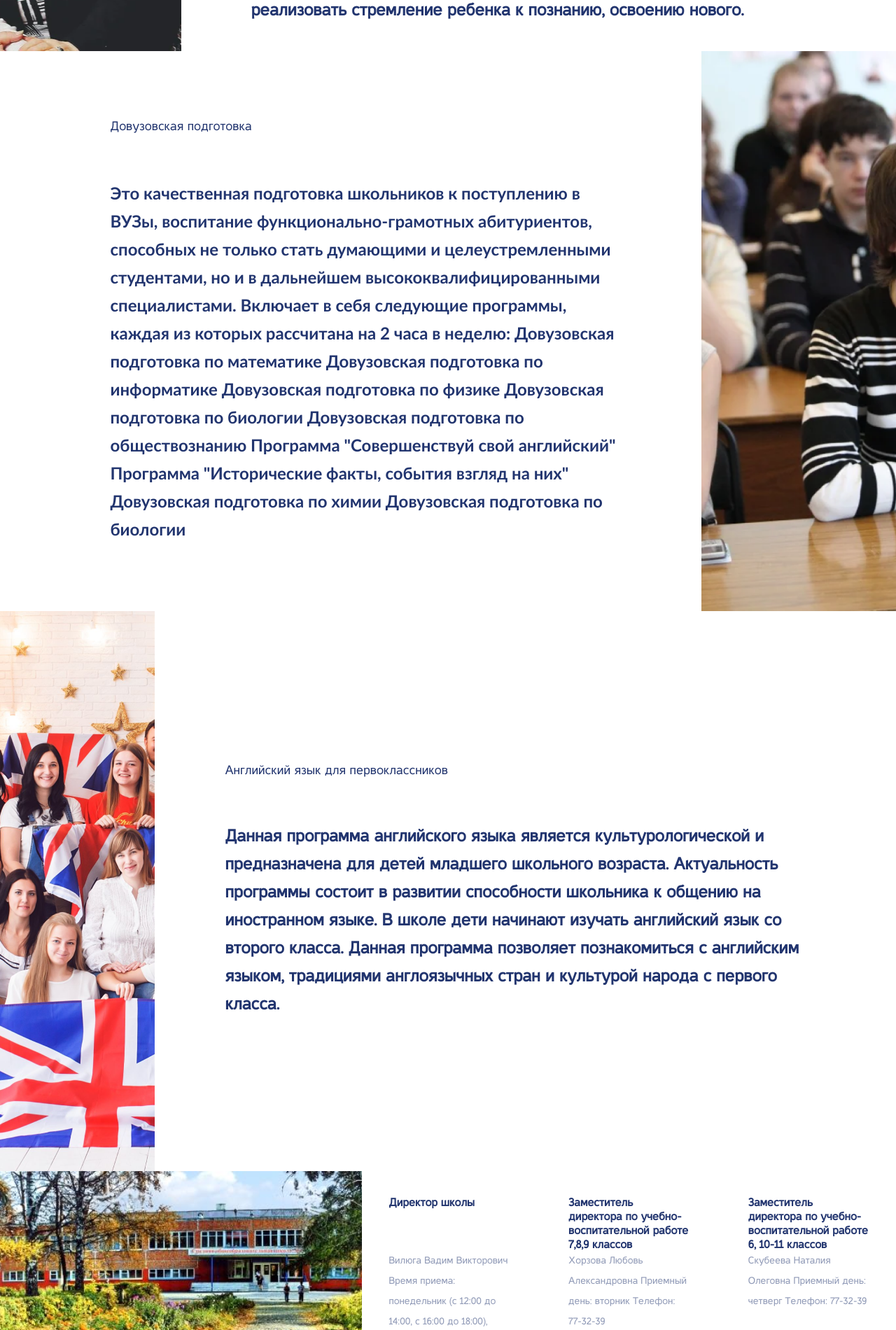
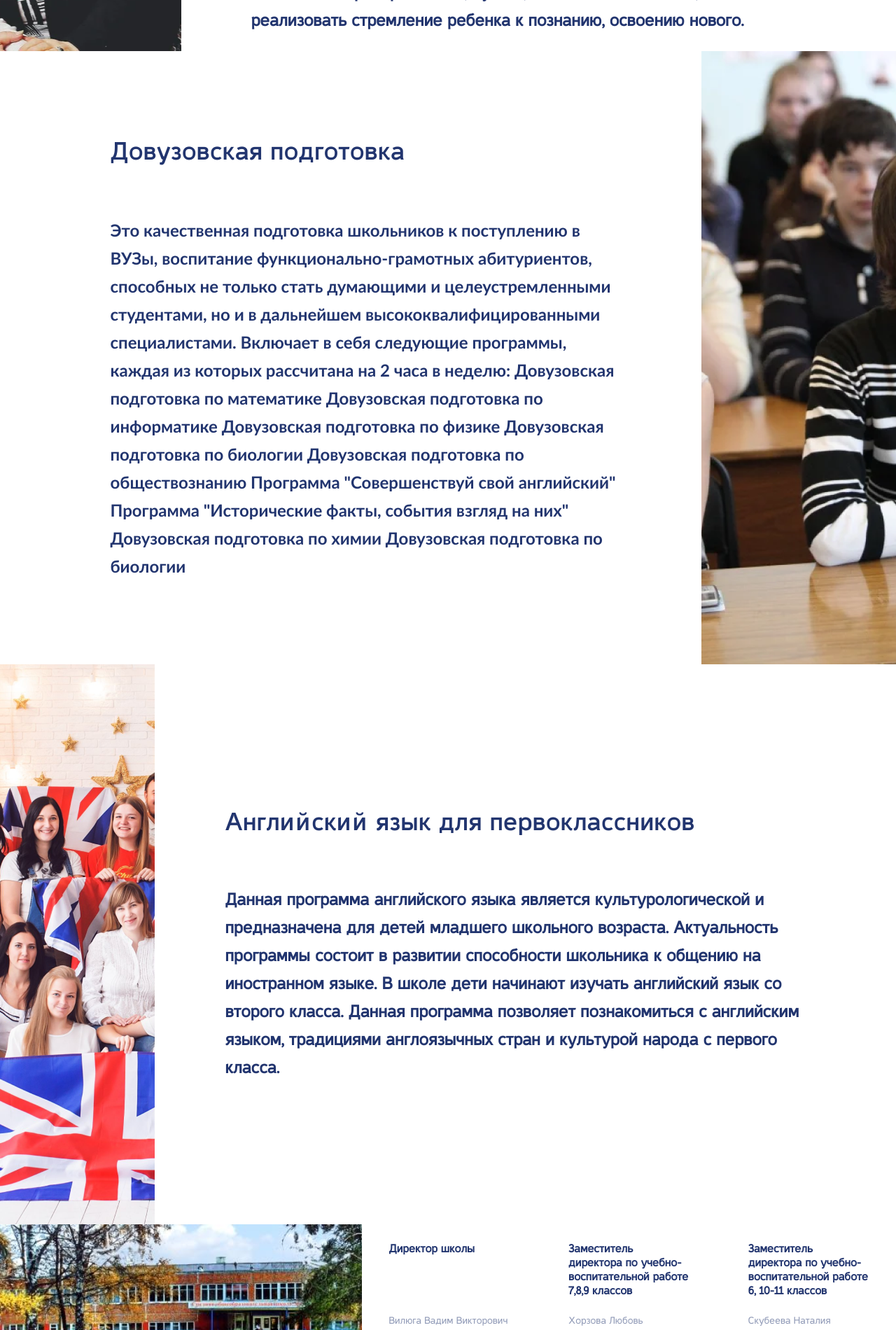
Before and after one commit to MIndistCalm/School_Website, a plain HTML site: page src/pages/AdditionalServices/AdditionalServices.html in a window 1280 px wide. Shown: the part 900-2800 px from the top of the page at 70% size. Drawn offline with Linux system fonts and the light colour scheme.

Commit message:
Final work

```diff
--- a/index.css
+++ b/index.css
@@ -9,7 +9,11 @@
   font-family: "CasperBold";
   src: url(src/fonts/CasperBold.ttf);
 }
-
+html,
+body {
+  max-width: 100%;
+  overflow-x: hidden;
+}
 header {
   display: flex;
   position: fixed;
@@ -64,15 +68,15 @@ header {
   font-weight: 700;
   font-size: 36px;
   line-height: 38px;
-  padding: 86px 3.75vw 30px 12.3vw;
+  padding: 90px 3.75vw 30px 12.3vw;
   color: #22356f;
 }
 .welcome {
   display: flex;
   justify-content: center;
   align-items: center;
-  height: 88.7vh;
-  padding: 0 3.75vw 0 12.3vw;
+  /* height: 88.7vh; */
+  padding: 15vh 3.75vw 15vh 12.3vw;
   background-color: #f4f9e2;
 }
 .welcome_text_container {
@@ -97,14 +101,13 @@ header {
   font-weight: 400;
   font-size: 24px;
   line-height: 44px;
-
   color: #22356f;
 }
 .news {
   display: flex;
   justify-content: center;
   align-items: center;
-  height: 80vh;
+  /* height: 80vh; */
   padding: 0 0 0 12.3vw;
   background-color: #62d0df;
 }
@@ -154,7 +157,7 @@ header {
   display: flex;
   justify-content: flex-end;
   align-items: stretch;
-  height: 100%;
+  /* height: 100%; */
   width: 100vw;
   overflow: hidden;
 }
@@ -293,7 +296,7 @@ footer {
   line-height: 20px;
   height: 48px;
   width: 13.5vw;
-  padding: 0 3vw 30px;
+  padding: 0 3vw 50px;
   color: #22356f;
 }
 .info_text {
--- a/src/pages/AdditionalServices/style.css
+++ b/src/pages/AdditionalServices/style.css
@@ -9,7 +9,11 @@
   font-family: "CasperBold";
   src: url(../../fonts/CasperBold.ttf);
 }
-
+html,
+body {
+  max-width: 100%;
+  overflow-x: hidden;
+}
 header {
   display: flex;
   position: fixed;
@@ -72,7 +76,7 @@ header {
   display: flex;
   justify-content: center;
   align-items: center;
-  height: 100vh;
+  /* height: 100vh; */
   padding: 0 0 0 12.3vw;
   background-color: #62d0df;
 }
@@ -86,13 +90,14 @@ header {
   padding-bottom: 20px;
 }
 .additionalServices_h2 {
+  font-style: normal;
+  color: #22356f;
+  padding-bottom: 65px;
+  font-weight: 400;
   font-family: "CasperBold";
-  font-style: normal;
   font-weight: 700;
   font-size: 36px;
   line-height: 50px;
-  color: #22356f;
-  padding-bottom: 65px;
 }
 .additionalServices_info {
   font-family: "Casper";
@@ -120,7 +125,7 @@ header {
   display: flex;
   justify-content: center;
   align-items: center;
-  height: 100vh;
+  /* height: 100vh; */
   /* padding: 0 0 0 12.3vw; */
 }
 .additionalServices_text_container_2 {
@@ -134,12 +139,13 @@ header {
   padding-bottom: 20px; */
 }
 .additionalServices_h2_2 {
-  font-family: "Casper";
   font-style: normal;
+  color: #22356f;
   font-weight: 400;
-  font-size: 18px;
-  line-height: 20px;
-  color: #22356f;
+  font-family: "CasperBold";
+  font-weight: 700;
+  font-size: 36px;
+  line-height: 50px;
   padding-bottom: 65px;
 }
 .additionalServices_info_2 {
@@ -169,7 +175,7 @@ header {
   display: flex;
   justify-content: center;
   align-items: center;
-  height: 100vh;
+  /* height: 100vh; */
   padding: 0 0 0 12.3vw;
 }
 .additionalServices_info_3 {
@@ -181,13 +187,14 @@ header {
   color: #22356f;
 }
 .additionalServices_h2_3 {
-  font-family: "Casper";
   font-style: normal;
   color: #22356f;
   padding-bottom: 65px;
   font-weight: 400;
-  font-size: 18px;
-  line-height: 20px;
+  font-family: "CasperBold";
+  font-weight: 700;
+  font-size: 36px;
+  line-height: 50px;
 }
 .additionalServices_text_container_3 {
   display: flex;
@@ -214,7 +221,7 @@ header {
   display: flex;
   justify-content: center;
   align-items: center;
-  height: 100vh;
+  /* height: 100vh; */
 }
 footer {
   display: flex;
@@ -248,7 +255,7 @@ footer {
   line-height: 20px;
   height: 48px;
   width: 13.5vw;
-  padding: 0 3vw 30px;
+  padding: 0 3vw 50px;
   color: #22356f;
 }
 .info_text {
@@ -275,5 +282,5 @@ footer {
   line-height: 14px;
 
   padding-left: 180px;
-  color: #22356f;
+  color: #ffffff;
 }
--- a/src/pages/Contacts/style.css
+++ b/src/pages/Contacts/style.css
@@ -9,7 +9,11 @@
   font-family: "CasperBold";
   src: url(../../fonts/CasperBold.ttf);
 }
-
+html,
+body {
+  max-width: 100%;
+  overflow-x: hidden;
+}
 header {
   display: flex;
   position: fixed;
@@ -209,7 +213,7 @@ footer {
   line-height: 20px;
   height: 48px;
   width: 13.5vw;
-  padding: 0 3vw 30px;
+  padding: 0 3vw 50px;
   color: #22356f;
 }
 .info_text {
--- a/src/pages/News/style.css
+++ b/src/pages/News/style.css
@@ -9,7 +9,10 @@
   font-family: "CasperBold";
   src: url(../../fonts/CasperBold.ttf);
 }
-
+html, body {
+  max-width: 100%;
+  overflow-x: hidden;
+}
 header {
   display: flex;
   position: fixed;
@@ -72,8 +75,8 @@ header {
   display: flex;
   justify-content: center;
   align-items: center;
-  height: 100vh;
-  padding: 0 0 0 12.3vw;
+  /* height: 100vh; */
+  padding: 6vh 0 6vh 12.3vw;
   background-color: #62d0df;
 }
 .news_text_container {
@@ -108,19 +111,20 @@ header {
   justify-content: flex-end;
   align-items: stretch;
   height: 100%;
-  width: 100vw;
+  width: 1200px;
   overflow: hidden;
+  background-color: red;
 }
 .news_image {
-  background-size: contain;
-  object-fit: cover;
+  background-size: 100%;
+  /* object-fit: cover; */
 }
 
 .news_2 {
   display: flex;
   justify-content: center;
   align-items: center;
-  height: 100vh;
+  /* height: 100vh; */
   /* padding: 0 0 0 12.3vw; */
   background-color: #626fdf;
 }
@@ -169,7 +173,7 @@ header {
   display: flex;
   justify-content: center;
   align-items: center;
-  height: 100vh;
+  /* height: 100vh; */
   padding: 0 0 0 12.3vw;
   background-color: #A862DF;
 }
@@ -215,7 +219,7 @@ header {
   display: flex;
   justify-content: center;
   align-items: center;
-  height: 100vh;
+  /* height: 100vh; */
   background-color: #DF8062;
 }
 footer {
@@ -250,7 +254,7 @@ footer {
   line-height: 20px;
   height: 48px;
   width: 13.5vw;
-  padding: 0 3vw 30px;
+  padding: 0 3vw 50px;
   color: #22356f;
 }
 .info_text {
```
